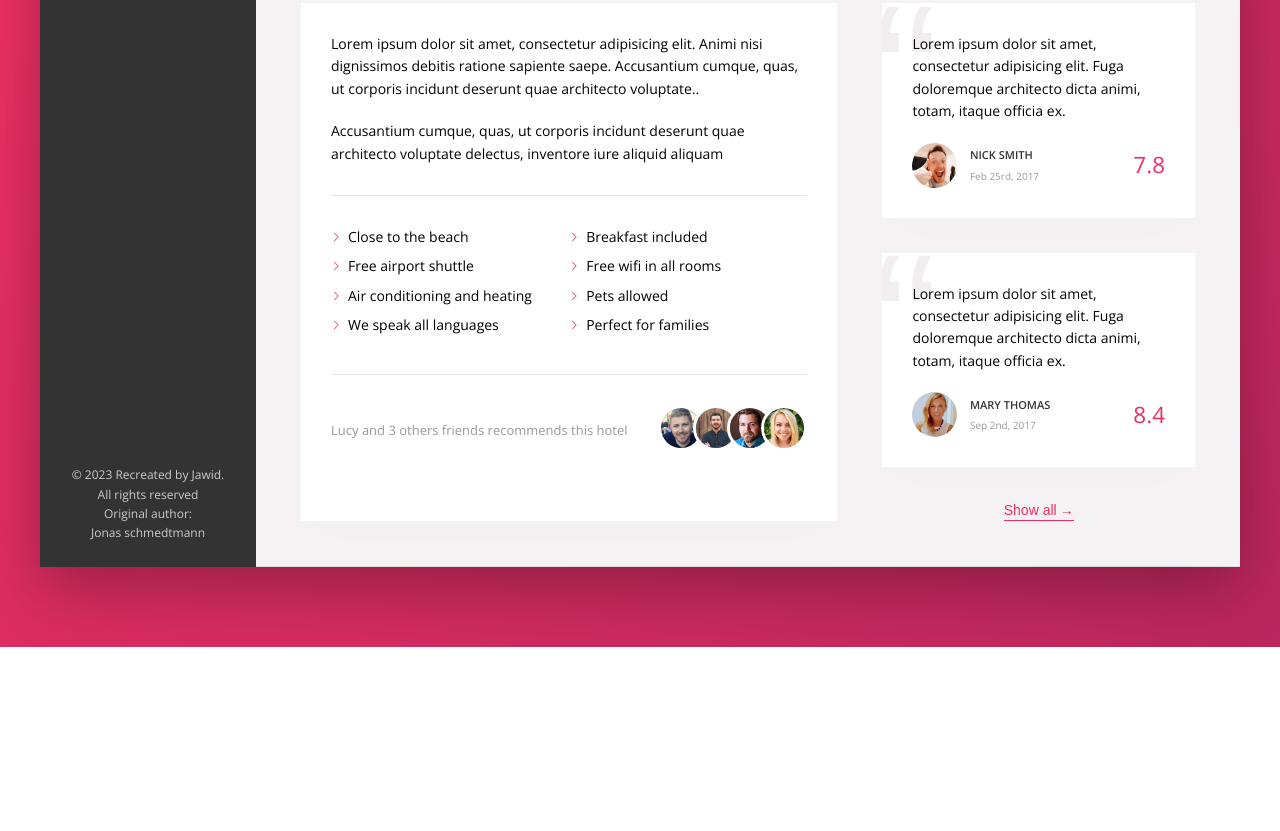
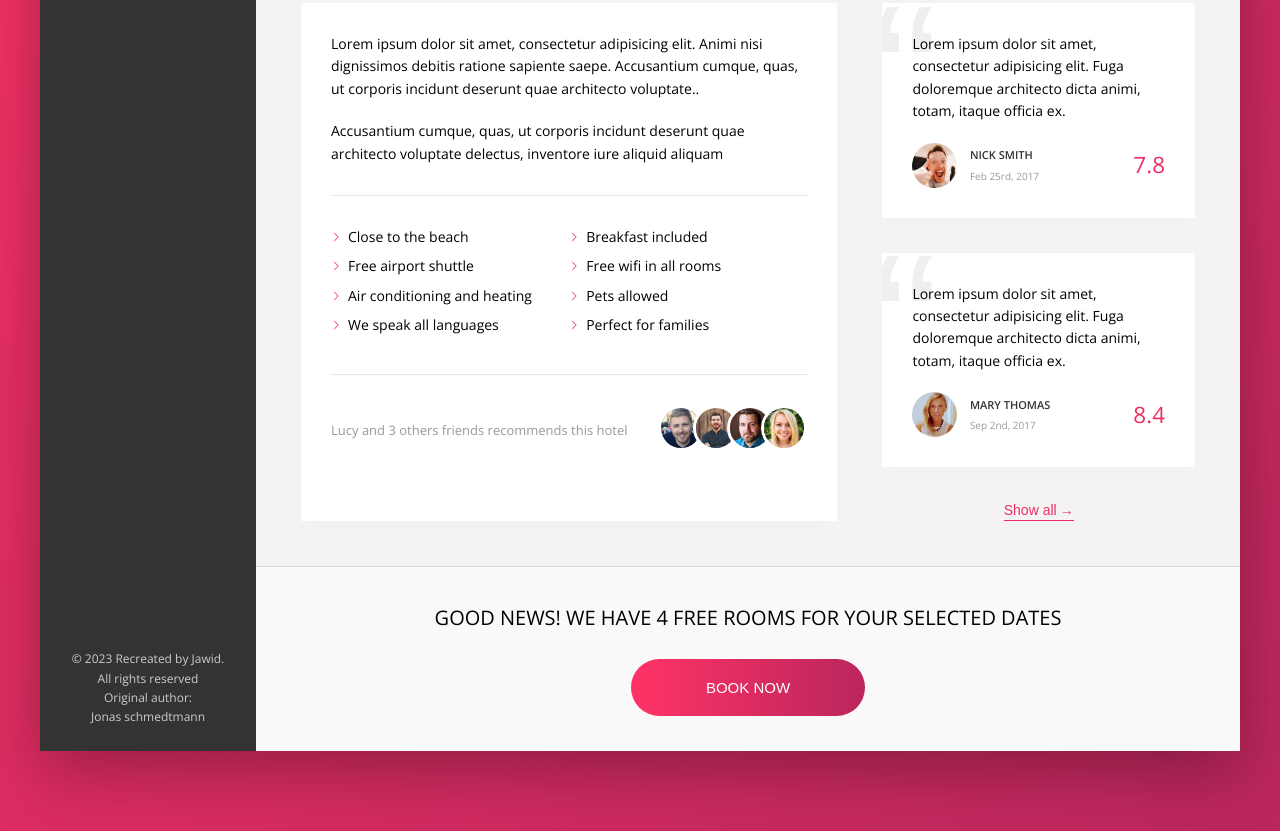
Before and after one commit to Jawid-7ce/Advanced-CSS-and-SASS-Projects, a website: page index.html in a window 1280 px wide. Shown: the part 644-1475 px from the top of the page. Before the commit the page ends 1291 px from the top, so only its background shows below. Drawn offline with nearby package versions, Linux system fonts and the light colour scheme.

Commit message:
Call to action part has been built

```diff
--- a/index.html
+++ b/index.html
@@ -232,6 +232,15 @@
               <button class="btn-inline">Show all<span>&rarr;</span></button>
             </div>
           </div>
+          <div class="cta">
+            <h2 class="cta__book-now">
+              Good news! We have 4 free rooms for your selected dates
+            </h2>
+            <button class="btn">
+              <span class="btn__visible">Book now</span>
+              <span class="btn__invisible">Only 4 rooms left</span>
+            </button>
+          </div>
         </main>
       </div>
     </div>
--- a/sass/_component.scss
+++ b/sass/_component.scss
@@ -440,3 +440,75 @@
     line-height: 1;
   }
 }
+
+///////////////////////////////////////////////////
+// CALL TO ACTION
+.cta {
+  padding: 3.5rem 0;
+  text-align: center;
+
+  &__book-now {
+    font-size: 2rem;
+    font-weight: 300;
+    margin-bottom: 2.5rem;
+    text-transform: uppercase;
+  }
+}
+
+///////////////////////////////////////////////////
+// CALL TO ACTION
+.btn {
+  font-size: 1.5rem;
+  border: none;
+  font-weight: 300;
+  text-transform: uppercase;
+  border-radius: 100px;
+  cursor: pointer;
+  background-image: linear-gradient(
+    to right,
+    var(--color-primary-light),
+    var(--color-primary-dark)
+  );
+  color: #fff;
+  position: relative;
+  overflow: hidden;
+
+  & > * {
+    display: inline-block;
+    width: 100%;
+    height: 100%;
+    transition: all 0.2s;
+  }
+
+  &__visible {
+    padding: 2rem 7.5rem;
+  }
+
+  &__invisible {
+    position: absolute;
+    top: -100%;
+    left: 0;
+    padding: 2rem 0;
+  }
+
+  &:hover {
+    background-image: linear-gradient(
+      to left,
+      var(--color-primary-light),
+      var(--color-primary-dark)
+    );
+  }
+
+  &:hover &__visible {
+    transform: translateY(100%);
+  }
+
+  &:hover &__invisible {
+    top: 0;
+  }
+
+  &:focus {
+    outline: none;
+    animation: pulsate 1s infinite;
+  }
+}
```
Also changed, not shown: css/style.css.
